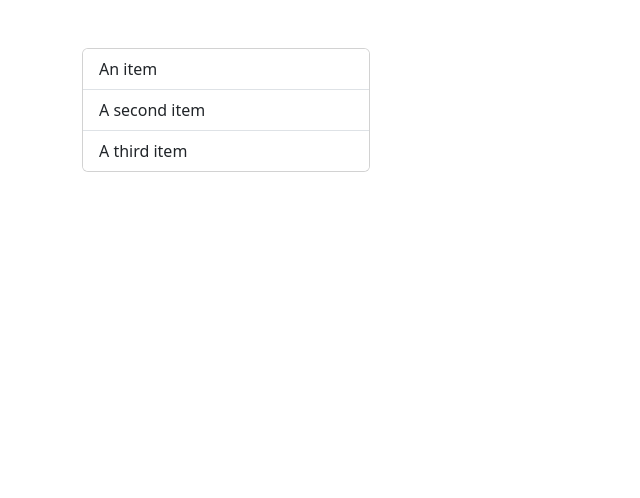
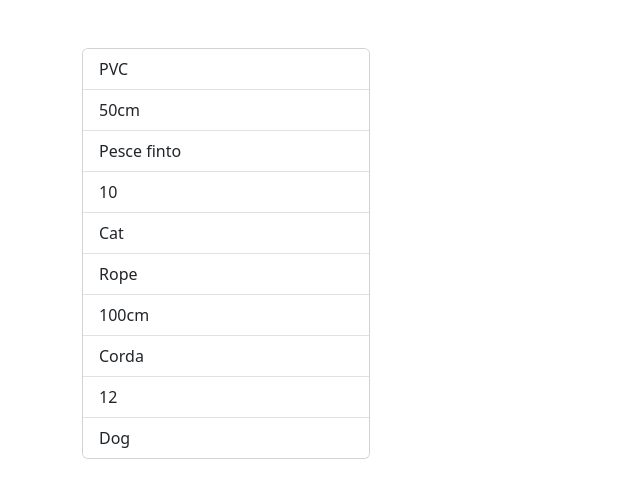
Before and after one commit to Domenic0Ferrari/php-oop-2, a PHP site: page / in a window 1280 px wide. Shown: the top 498 px of the page, without its empty margins (0-640 px from the left). Run offline with PHP 8.4, Linux system fonts and the light colour scheme.

Commit message:
add foreach in index.php

```diff
--- a/Models/Products.php
+++ b/Models/Products.php
@@ -6,7 +6,7 @@ class Products
     public string $categories;
 
     // CONSTRUCT
-    public function __construct($name, $price, $categories)
+    public function __construct(string $name, int $price, string $categories)
     {
         $this->name = $name;
         $this->price = $price;
--- a/Models/Toys.php
+++ b/Models/Toys.php
@@ -4,7 +4,7 @@ class Toys extends Products
     public string $materials;
     public string $size;
     // COSTRUTTORE
-    public function __construct($materials, $size, $name, $price, $categories)
+    public function __construct(string $materials, string $size, string $name, int $price, string $categories)
     {
         $this->materials = $materials;
         $this->size = $size;
--- a/db.php
+++ b/db.php
@@ -1,4 +1,5 @@
 <?php
 $products = [
-    new Toys('legno', '100cm', 'gabbia', '55', 'dog'),
+    new Toys('PVC', '50cm', 'Pesce finto', 10, 'Cat'),
+    new Toys('Rope', '100cm', 'Corda', 12, 'Dog'),
 ];
--- a/index.php
+++ b/index.php
@@ -19,16 +19,16 @@ include __DIR__ . '/db.php';
     <div class="container mt-5">
         <div class="card" style="width: 18rem;">
             <ul class="list-group list-group-flush">
-                <li class="list-group-item">An item</li>
-                <li class="list-group-item">A second item</li>
-                <li class="list-group-item">A third item</li>
+                <?php foreach ($products as $index => $product) { ?>
+                    <li class="list-group-item"><?= $product->materials ?></li>
+                    <li class="list-group-item"><?= $product->size ?></li>
+                    <li class="list-group-item"><?= $product->name ?></li>
+                    <li class="list-group-item"><?= $product->price ?></li>
+                    <li class="list-group-item"><?= $product->categories ?></li>
+                <?php } ?>
             </ul>
         </div>
     </div>
 </body>
 
 </html>
-<!-- <ul>
-        <?php foreach ($products as $index => $hi) ?>
-        <li><?= $hi->materials ?></li>
-    </ul> -->
```
